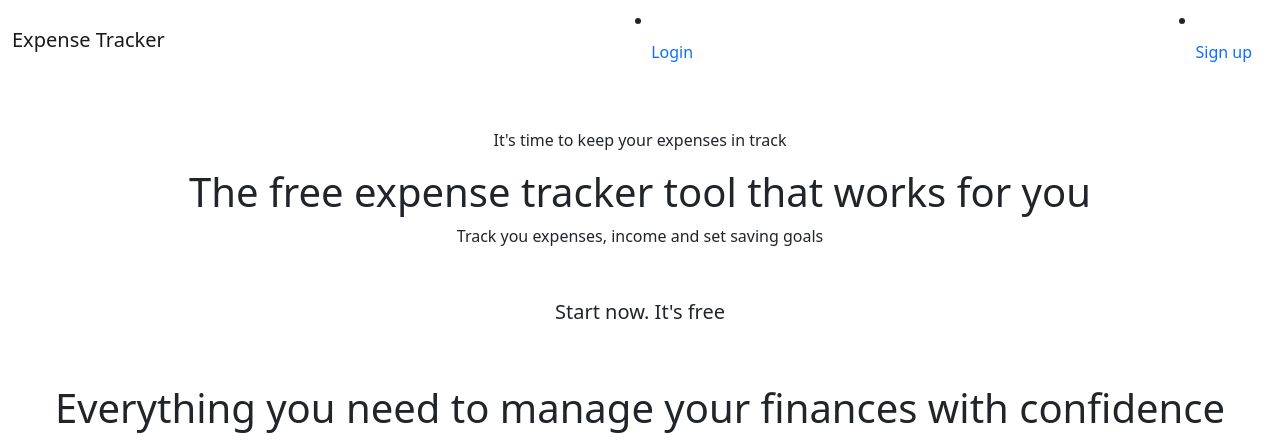
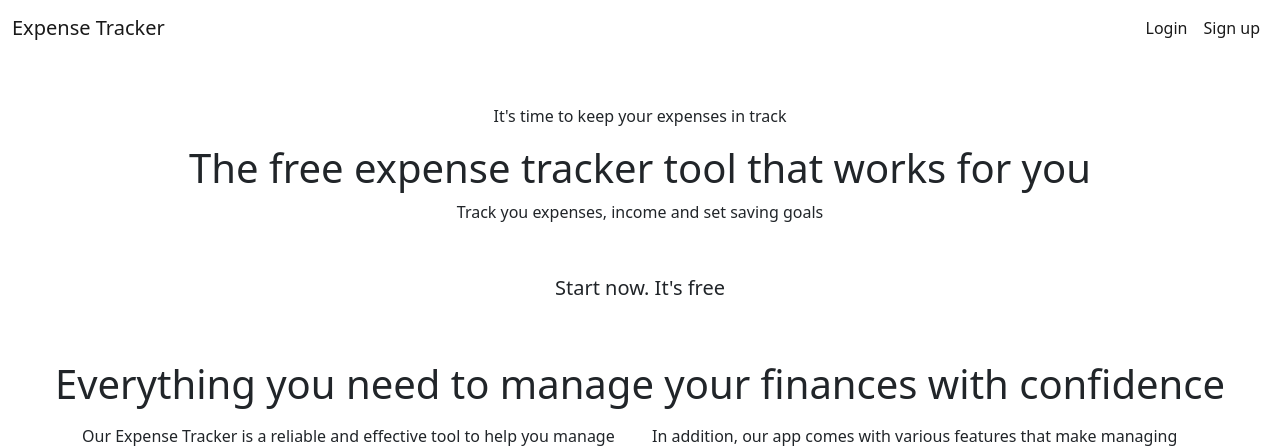
Before and after one commit to jmanager25/ExpenseTrack, a Django app: page / in a window 1280 px wide. Shown: the top 446 px of the page. Run offline with Django 3.2, Linux system fonts and the light colour scheme; some libraries are stand-ins or nearby versions.

Commit message:
Add navbar in a separate html file

```diff
--- a/templates/base.html
+++ b/templates/base.html
@@ -24,48 +24,7 @@
 
     <header>
         <!-- Navigation -->
-        <nav class="navbar navbar-expand-lg navbar-light">
-            <div class="container-fluid">
-                <a href="#" class="navbar-brand">Expense Tracker</a>
-                <button class="navbar-toggler" type="button" data-bs-toggle="collapse"
-                    data-bs-target="#navbarNavDropdown" aria-controls="navbarNavDropdown" aria-expanded="false"
-                    aria-label="Toggle navigation">
-                    <span class="navbar-toggler-icon"></span>
-                </button>
-                {% if user.is_authenticated %}
-                <div class="collapse navbar-collapse justify-content-center">
-                    <ul class="navbar-nav">
-                        <li class="nav-item">
-                            <a href="#" class="nav-link active" aria-current="page">Home</a>
-                        </li>
-                        <li class="nav-item">
-                            <a href="#" class="nav-link active" aria-current="page">Dashboard</a>
-                        </li>
-                        <li class="nav-item">
-                            <a href="#" class="nav-link active" aria-current="page">Savings</a>
-                        </li>
-                    </ul>
-                </div>
-                <div class="collapse navbar-collapse">
-                    <ul class="navbar-nav justify-content-end">
-                        <li class="nav-item me-3">
-                            {{ user.username }}
-                        </li>
-                        <li class="nav-item">
-                            {% include 'logout.html' %}
-                        </li>
-                        {% else %}
-                        <li class="nav-item me-3">
-                            <a href="{% url 'login' %}" class="nav-link active" aria-current="page">Login</a>
-                        </li>
-                        <li class="nav-item">
-                            <a href="{% url 'register' %}" class="nav-link active" aria-current="page">Sign up</a>
-                        </li>
-                    </ul>
-                </div>
-                {% endif %}
-            </div>
-        </nav>
+        {% include 'navbar.html' %}
     </header>
 
     <main class="flex-shrink-0 main-bg">
--- /dev/null
+++ b/templates/navbar.html
@@ -0,0 +1,47 @@
+<nav class="navbar navbar-expand-lg navbar-light">
+    <div class="container-fluid">
+        <a href="#" class="navbar-brand">Expense Tracker</a>
+        <button class="navbar-toggler" type="button" data-bs-toggle="collapse" data-bs-target="#navbarNavDropdown"
+            aria-controls="navbarNavDropdown" aria-expanded="false" aria-label="Toggle navigation">
+            <span class="navbar-toggler-icon"></span>
+        </button>
+        {% if user.is_authenticated %}
+        <div class="collapse navbar-collapse justify-content-center">
+            <ul class="navbar-nav">
+                <li class="nav-item">
+                    <a href="#" class="nav-link active" aria-current="page">Home</a>
+                </li>
+                <li class="nav-item">
+                    <a href="#" class="nav-link active" aria-current="page">Dashboard</a>
+                </li>
+                <li class="nav-item">
+                    <a href="#" class="nav-link active" aria-current="page">Savings</a>
+                </li>
+            </ul>
+        </div>
+        <div class="collapse navbar-collapse">
+            <ul class="navbar-nav justify-content-end">
+                <li class="nav-item me-3">
+                    {{ user.username }}
+                </li>
+                <li class="nav-item">
+                    {% include 'logout.html' %}
+                </li>
+            </ul>
+            {% else %}
+            <div class="collapse navbar-collapse">
+                <ul class="navbar-nav justify-content-end">
+                    <li class="nav-item">
+                        <a href="{% url 'login' %}" class="nav-link active" aria-current="page">Login</a>
+                    </li>
+                    <li class="nav-item">
+                        <a href="{% url 'register' %}" class="nav-link active" aria-current="page">Sign
+                            up</a>
+                    </li>
+                </ul>
+            </div>
+        </div>
+    </div>
+    {% endif %}
+    </div>
+</nav>
```
